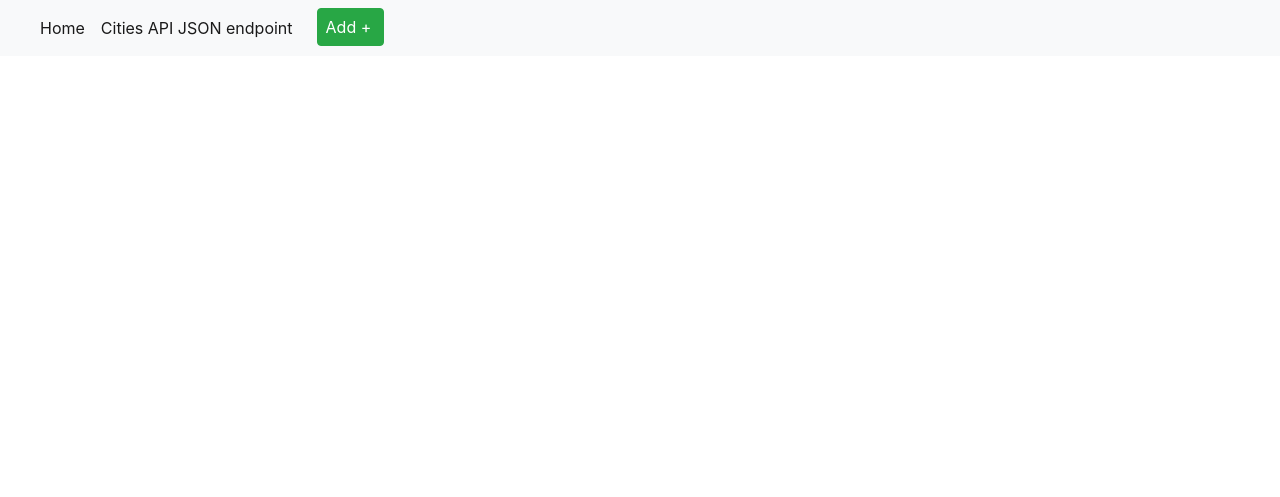
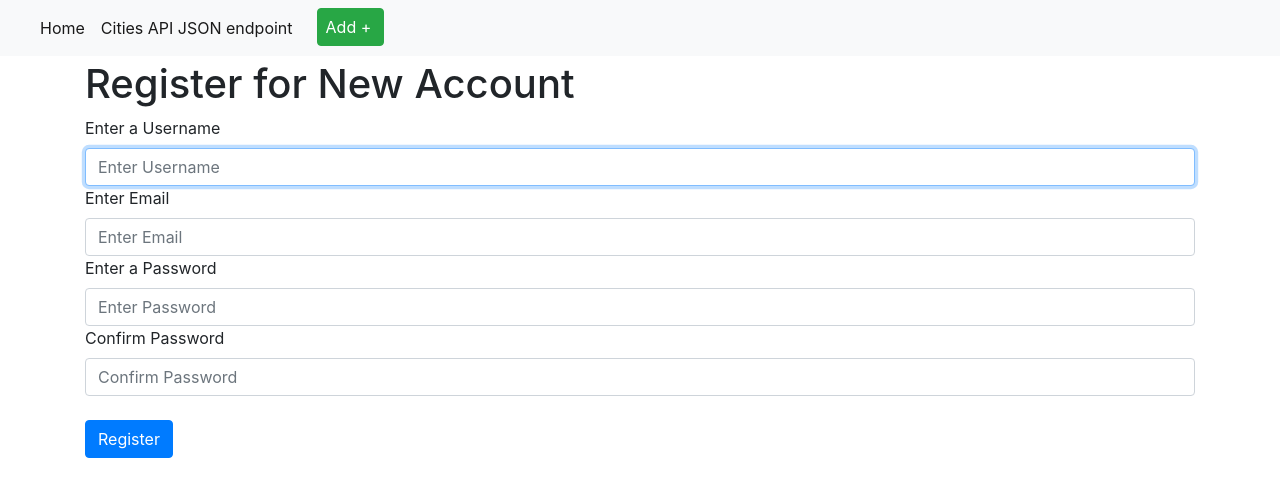
Before and after one commit to mjdroz/IS601-FinalWebApp-TeamProject, a Flask app: template app/templates/register.html in a window 1280 px wide. Shown: the top 497 px of the page. Run offline with Flask 2, Linux system fonts and the light colour scheme; the template is opened without the code that fills it, so the values that code supplies are empty; some libraries are stand-ins or nearby versions.

Commit message:
Task: Setup register.html

```diff
--- a/app/templates/register.html
+++ b/app/templates/register.html
@@ -1,3 +1,33 @@
 {% extends "layout.html" %}
 {% block content %}
+<html>
+<body>
+<div class="grandParentContainer">
+    <div class="parentContainer">
+        <div class="leftside">
+            <h1>Register for New Account</h1>
+        </div>
+
+        <div class="rightside">
+            <form class="form-register" method="post">
+                <label for="newUsername">Enter a Username</label><input type="text" id="newUsername" class="form-control"
+                                                             placeholder="Enter Username"
+                                                             name="username" required autofocus>
+                <label for="inputEmail">Enter Email</label><input type="Email" id="inputEmail" class="form-control"
+                                                       placeholder="Enter Email" name="email" required
+                                                       autofocus>
+                <label for="newPassword">Enter a Password</label><input type="password" id="newPassword" class="form-control"
+                                                             placeholder="Enter Password"
+                                                             name="password" required>
+                <label for="confirmPassword">Confirm Password</label><input type="password" id="confirmPassword"
+                                                                    class="form-control" placeholder="Confirm Password"
+                                                                    name="confirmpassword" required>
+                <br>
+                <button class="btn btn-primary" type="submit">Register</button>
+            </form>
+        </div>
+    </div>
+</div>
+</body>
+</html>
 {% endblock %}
```
